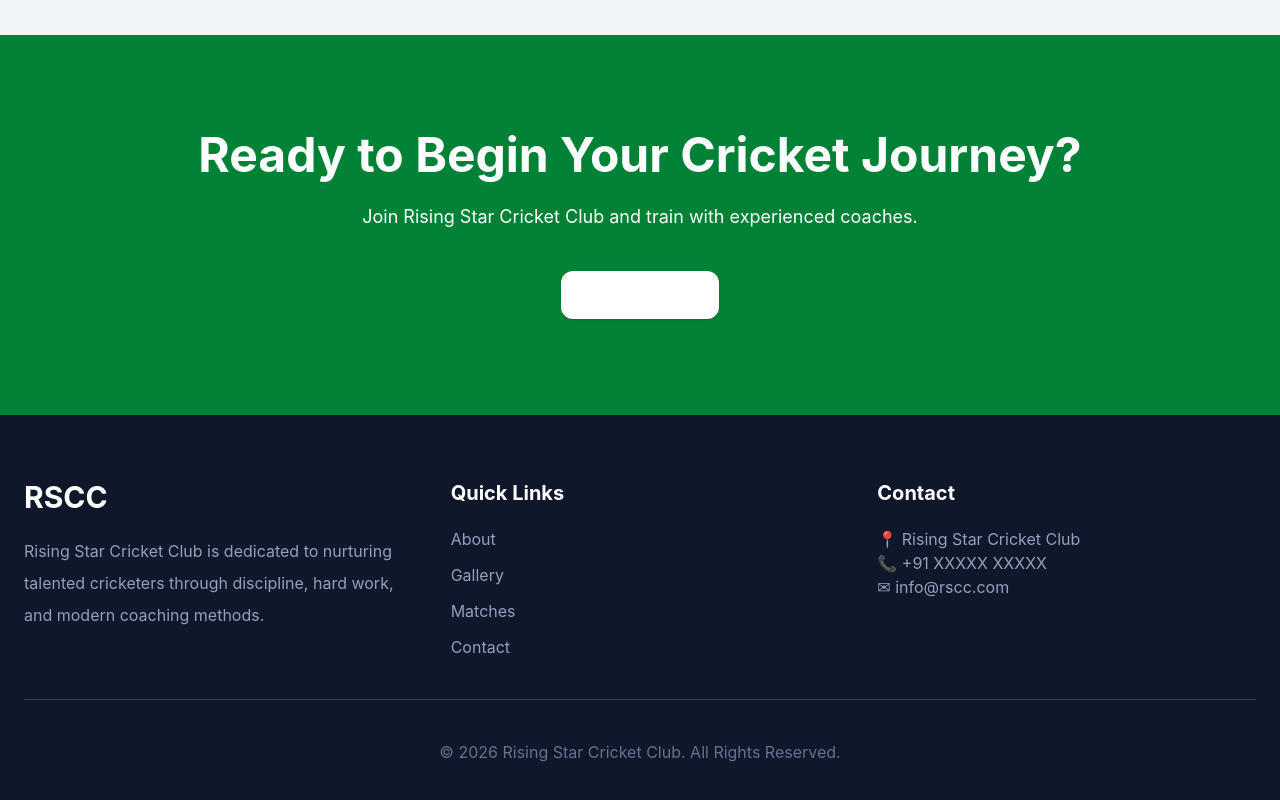
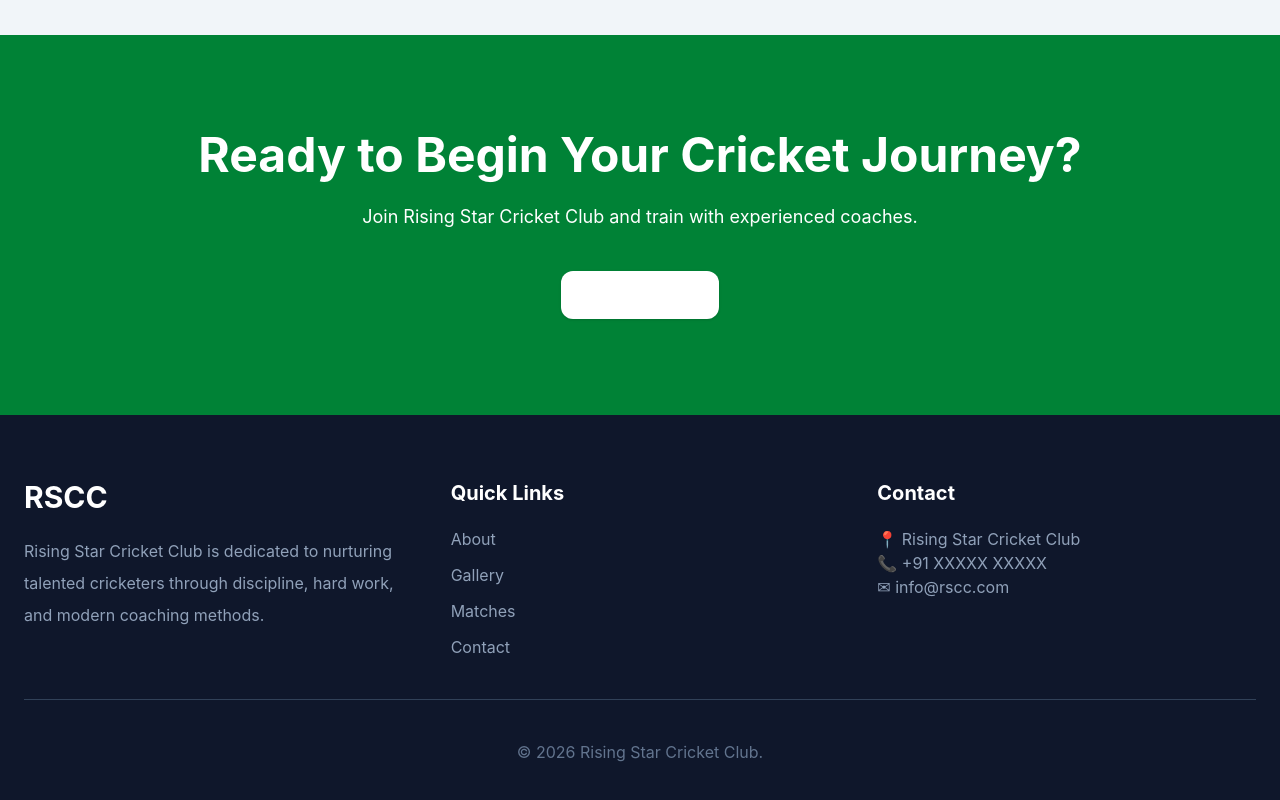
Before and after one commit to apexalphaa/rscc-app, a React (Vite) app in the folder apps/frontend/: page / in a window 1280 px wide. Shown: the part 4465-5265 px from the top of the page. Built offline with nearby package versions, Linux system fonts and the light colour scheme.

Commit message:
Update Footer.jsx

```diff
--- a/apps/frontend/src/components/Footer.jsx
+++ b/apps/frontend/src/components/Footer.jsx
@@ -70,7 +70,7 @@ export default function Footer() {
 
         <p className="text-center text-slate-500">
 
-          © 2026 Rising Star Cricket Club. All Rights Reserved.
+         © {new Date().getFullYear()} Rising Star Cricket Club.
 
         </p>
 
```
